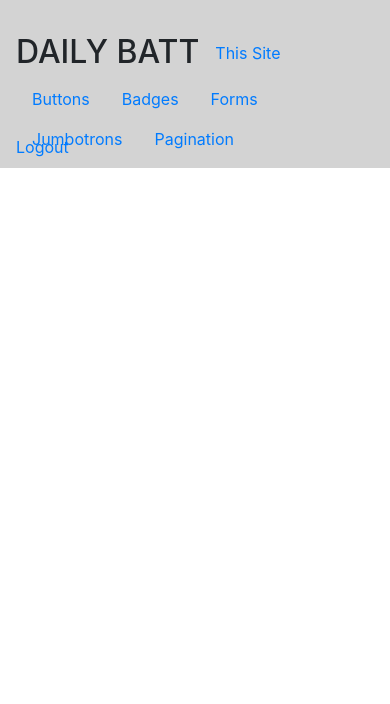
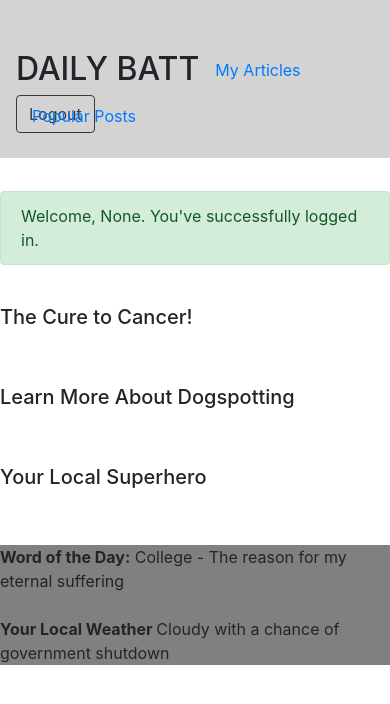
Before and after one commit to tlee8/BATTery, a Flask app: page /home in a window 390 px wide. Shown: the top 704 px of the page. Run offline with Flask 2, Linux system fonts and the light colour scheme; some libraries are stand-ins or nearby versions.

Commit message:
FIxed formatting, added sidebar, changed links, added placeholders, etc

```diff
--- a/app.py
+++ b/app.py
@@ -8,7 +8,14 @@ import json, urllib
 app = Flask(__name__)
 app.secret_key = os.urandom(32)
 
-badcreds = False #boolean for login creds
+badcreds = False #boolean for login creds NOT WORKING
+
+#hardcoded info for home page
+articles = ["The Cure to Cancer!", "Learn More About Dogspotting", "Your Local Superhero"]
+word = "College"
+definition = "The reason for my eternal suffering"
+weather = "Cloudy with a chance of government shutdown"
+
 
 @app.route("/")
 def hello():
@@ -43,7 +50,7 @@ def logout():
 def home():
     ''' Displays information from all APIs to logged in users
     '''
-    return render_template("home.html", title = "DAILY BATT", user = session.get('username'))
+    return render_template("home.html", title = "DAILY BATT", user = session.get('username'), articles = articles, word = word, definition = definition, weather = weather)
 
 @app.route("/auth", methods = ["POST"])
 def auth():
--- a/templates/base.html
+++ b/templates/base.html
@@ -28,15 +28,13 @@
 
         </div>
 
-        <div class ="col"></div>
+        <div class ="col-sm-1 col-lg-2"></div>
 
       </div>
 
       <div class="row">
 
-        <div class="col">
-
-        </div>
+        <div class="col"></div>
 
         <div class=" col-sm-10 col-lg-8">
 
@@ -54,13 +52,10 @@
 
         </div>
 
-        <div class="col">
-
+        <div class="col-sm-1 col-lg-2"></div>
 
       </div>
 
-    </div>
+    </body>
 
-  </body>
-
-</html>
+  </html>
--- a/templates/home.html
+++ b/templates/home.html
@@ -1,6 +1,8 @@
 {% extends "base.html" %}
 
 {% block title%} Home {%endblock%}
+
+
 
 {%block header%}
 
@@ -9,36 +11,65 @@
   <h2> {{title}} </h2>
 
   <li class="nav-item">
-    <a class="nav-link" href="#STUFF">This Site</a>
+    <a class="nav-link" href="/mystuff">My Articles</a>
   </li>
 
   <li class="nav-item">
-    <a class="nav-link" href="#More STUFF">Buttons</a>
-  </li>
-
-  <li class="nav-item">
-    <a class="nav-link" href="#ADDITIONALLL STUD+FF">Badges</a>
-  </li>
-
-  <li class="nav-item">
-    <a class="nav-link" href="#EVEN MORE STUFF">Forms</a>
-  </li>
-
-  <li class="nav-item">
-    <a class="nav-link" href="#AHHHHHHH">Jumbotrons</a>
-  </li>
-
-  <li class="nav-item">
-    <a class="nav-link" href="#doge">Pagination</a>
+    <a class="nav-link" href="/popularposts">Popular Posts</a>
   </li>
 
 </ul>
 
-<!--
-    <button type = "button"> Logout </button>
--->
-    <a href = "/logout"> Logout </a>
+<form action = "/logout" method = "GET">
+
+  <button type="button" class="btn btn-outline-dark" type = "submit"> Logout </button>
+
+</form>
+
+{%endblock%}
 
 
 
+{%block alerts%}
+
+<div class="alert alert-success" role="alert">
+
+  Welcome, {{user}}. You've successfully logged in.
+
+</div>
+
 {%endblock%}
+
+
+
+{%block body%}
+
+<div class = "row">
+
+  <div class = "col-sm-12 col-md-9 col-lg-10">
+
+    {% for article in articles%}
+
+    <h5>{{article}} </h5><br><br>
+
+    {%endfor%}
+
+  </div>
+
+  <div class = "col" style = "background-color:gray">
+
+    <b> Word of the Day:</b>
+
+    {{word}} - {{definition}}
+
+    <br><br>
+
+    <b> Your Local Weather </b>
+
+    {{weather}}
+
+  </div>
+
+</div>
+
+{%endblock%}
```
